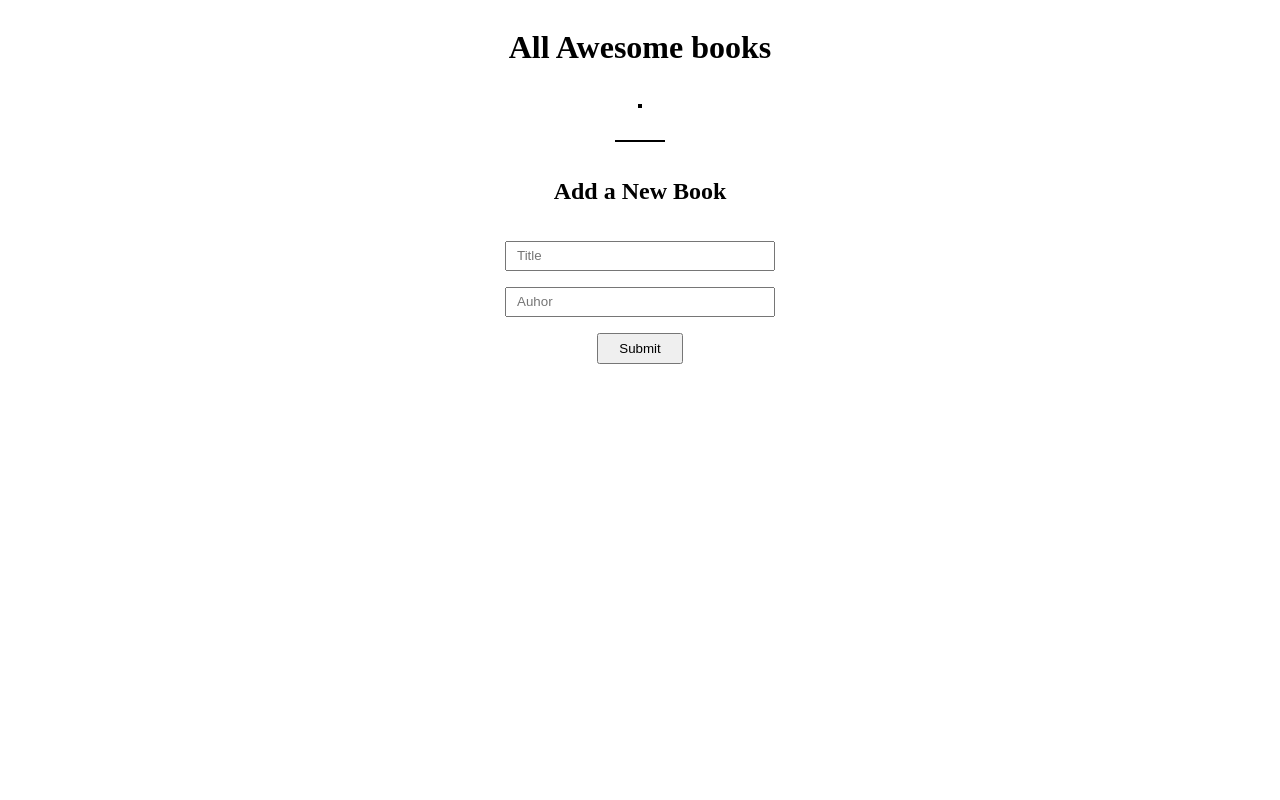
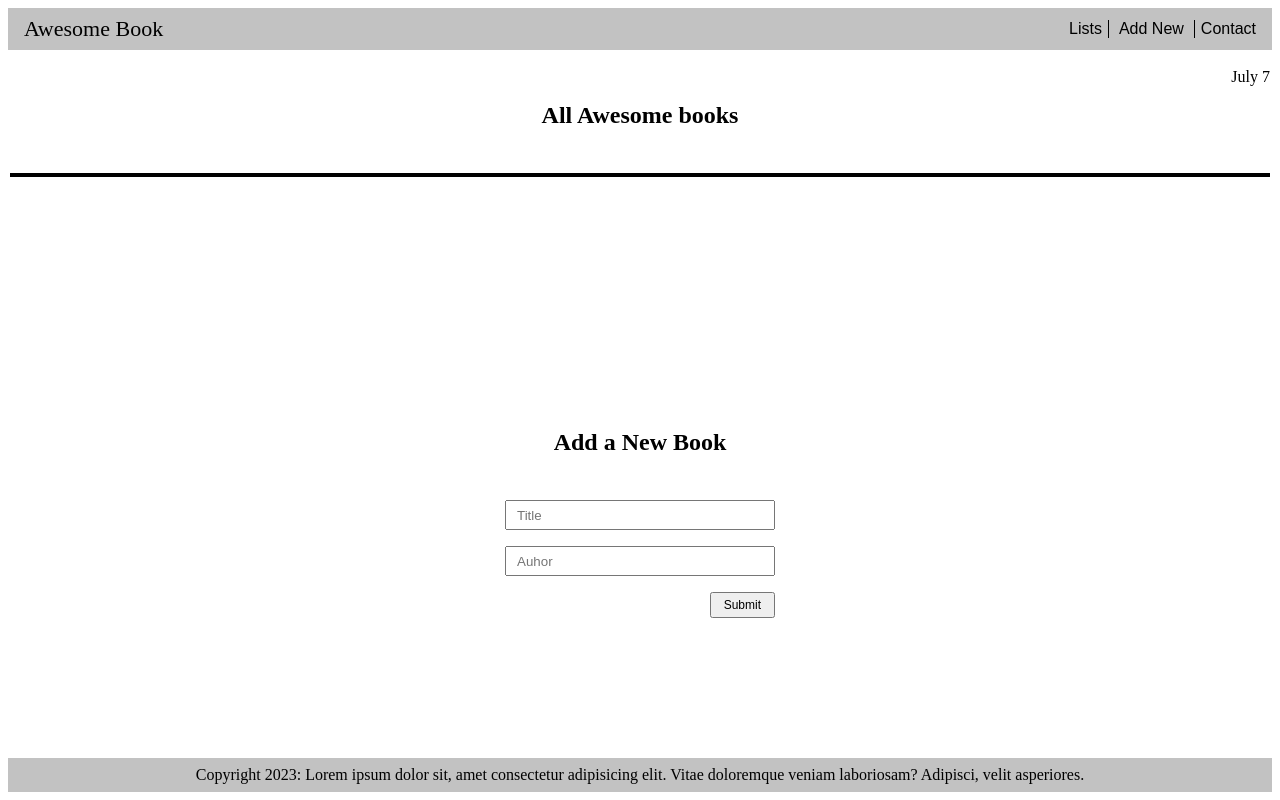
Before and after one commit to Chaseknis/awesome-book, a website: page index.html in a window 1280 px wide. Drawn offline with Linux system fonts and the light colour scheme.

Commit message:
Added navigation bar, contact section

```diff
--- a/index.css
+++ b/index.css
@@ -1,14 +1,58 @@
 * {
   box-sizing: border-box;
+  padding: 0;
+  margin: 0;
 }
 
-body,
-form {
+body {
+  height: 100vh;
+  display: grid;
+  grid-template-rows: auto 1fr auto;
+}
+
+form,
+main,
+.form-section {
   display: flex;
-  justify-content: center;
+  justify-content: flex-start;
   align-items: center;
   flex-direction: column;
   gap: 16px;
+}
+
+header a {
+  text-decoration: none;
+  color: #000;
+  font-size: 22px;
+}
+
+header,
+nav ul {
+  display: flex;
+  justify-content: space-between;
+  align-items: center;
+  gap: 6px;
+}
+
+header ul li button {
+  border: none;
+  background-color: transparent;
+  cursor: pointer;
+  font-size: 16px;
+}
+
+header ul li:nth-child(2) {
+  border-right: 1px solid #000;
+  border-left: 1px solid #000;
+  padding: 0 10px;
+}
+
+main {
+  padding: 10px 10px;
+}
+
+main time {
+  align-self: flex-end;
 }
 
 input {
@@ -18,23 +62,24 @@ input {
   outline: none;
 }
 
+header ul li {
+  list-style: none;
+  text-decoration: none;
+}
+
 .btn-submit {
-  padding: 6px 20px;
+  padding: 4px 12px;
+  align-self: flex-end;
+  cursor: pointer;
+  font-size: 12px;
 }
 
 #books {
+  width: 100%;
   border: 2px solid black;
 }
 
-.line {
-  background-color: black;
-  height: 2px;
-  width: 50px;
-  margin-top: 16px;
-}
-
 .book-container {
-  width: 500px;
   display: flex;
   justify-content: space-between;
   align-items: center;
@@ -48,3 +93,26 @@ input {
 .book-container div {
   flex: 1;
 }
+
+.border-box {
+  padding: 8px 16px;
+  margin: 8px;
+  background-color: rgb(194, 194, 194);
+}
+
+.content {
+  height: 100%;
+  /* width: 100%; */
+}
+
+.all-book-section {
+  width: 100%;
+}
+
+.content h2 {
+  text-align: center;
+  margin-bottom: 44px;
+}
+footer {
+  text-align: center;
+}
--- a/index.html
+++ b/index.html
@@ -8,18 +8,53 @@
     <title>Microverse</title>
   </head>
   <body>
-    <h1>All Awesome books</h1>
+    <header class="border-box">
+      <a href="#">Awesome Book</a>
+      <nav>
+        <ul>
+          <li><button>Lists</button></li>
+          <li><button>Add New</button></li>
+          <li><button>Contact</button></li>
+        </ul>
+      </nav>
+    </header>
+    <main>
+      <time datetime="2023-11-07">July 7</time>
+      <section class="content all-book-section">
+        <h2>All Awesome books</h2>
+        <div id="books"></div>
+      </section>
 
-    <div id="books"></div>
+      <section class="content">
+        <h2>Add a New Book</h2>
+        <form action="#">
+          <input type="text" placeholder="Title" required />
+          <input type="text" placeholder="Auhor" required />
+          <button type="submit" class="btn-submit">Submit</button>
+        </form>
+      </section>
 
-    <div class="line"></div>
+      <!-- <section class="content">
+        <h2>Contact Information</h2>
+        <div>
+          <p>
+            Do you have any question or you just want to say "Hello"?
+            <span>You can reach out to us!</span>
+          </p>
+          <br />
+          <ul>
+            <li>Our Email: microverse.org</li>
+            <li>Our Phone Number: +1234 567 345 890</li>
+            <li>Our Address: Street Name 123, 3456</li>
+          </ul>
+        </div>
+      </section> -->
+    </main>
 
-    <form action="#">
-      <h2>Add a New Book</h2>
-      <input type="text" placeholder="Title" />
-      <input type="text" placeholder="Auhor" />
-      <button type="submit" class="btn-submit">Submit</button>
-    </form>
+    <footer class="border-box">
+      Copyright 2023: Lorem ipsum dolor sit, amet consectetur adipisicing elit.
+      Vitae doloremque veniam laboriosam? Adipisci, velit asperiores.
+    </footer>
 
     <script src="script.js"></script>
   </body>
```
